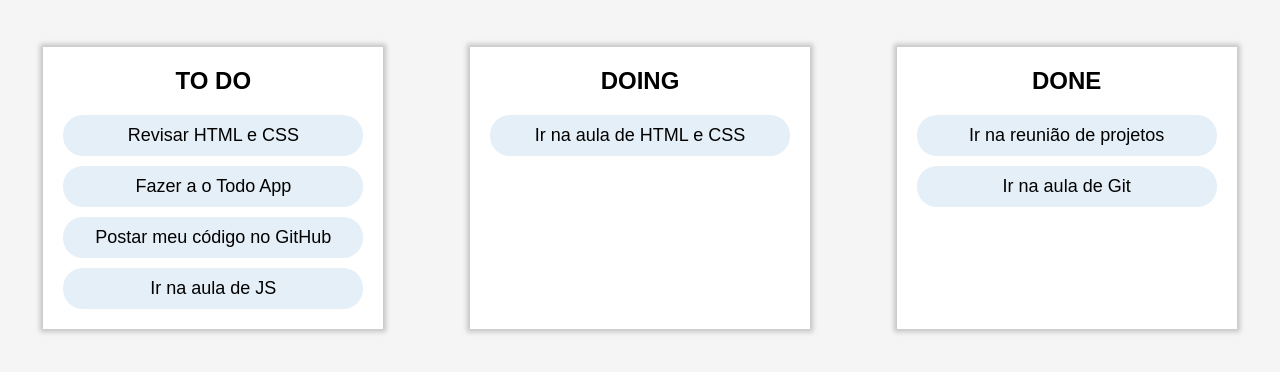
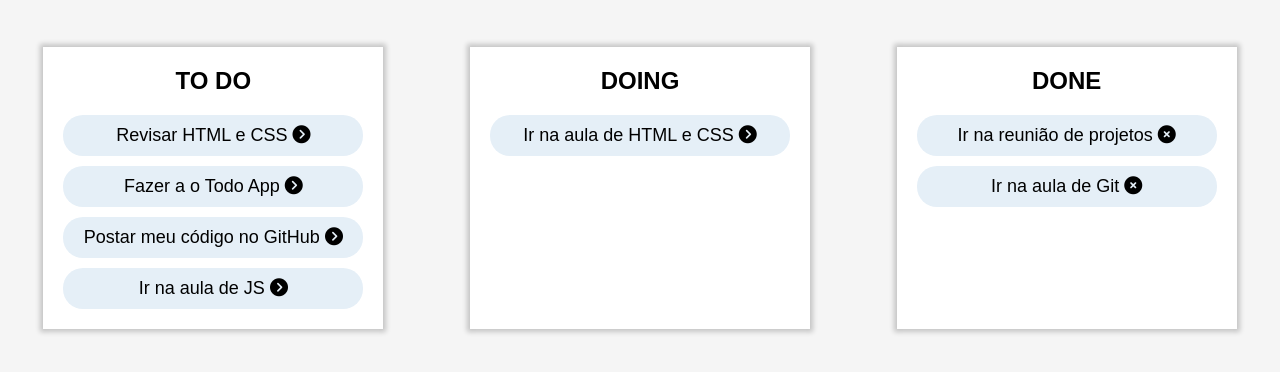
Before and after one commit to viniciusM98/todo_list, a plain HTML site: page index.html in a window 1280 px wide. Shown: the part 170-542 px from the top of the page. Drawn offline with Linux system fonts and the light colour scheme.

Commit message:
Add buttons of TODO, DOING, DONE

```diff
--- a/css/style.css
+++ b/css/style.css
@@ -42,18 +42,6 @@ h1{
   align-content: center;
 }
 
-.input{
-  border: 1px solid #e6ecf0;
-  height: 40px;
-  padding: 0 10px;
-  width: 350px;
-  margin-right: 10px;
-}
-
-.fa-plus-square{
-  font-size: 40px;
-}
-
 .set{
   display: flex;
   margin: 50px auto;
@@ -87,3 +75,15 @@ h1{
   background: #e5eff7;
   list-style: none;
 }
+
+.input{
+  border: 1px solid #e6ecf0;
+  height: 40px;
+  padding: 0 10px;
+  width: 350px;
+  margin-right: 10px;
+}
+
+.fa-plus-square{
+  font-size: 40px;
+}
--- a/index.html
+++ b/index.html
@@ -13,30 +13,30 @@
       <h1>Todo App</h1>
       <div class="add">
         <input type="text" class="input" name="todo" placeholder="Adicione um novo todo"/>
-        <button type="button"><i class="fas fa-plus-square"></i></button>
+        <button><i class="fas fa-plus-square"></i></button>
       </div>
     </section>
     <section class="set">
       <div class="card">
         <h2>To Do</h2>
         <ul>
-          <li>Revisar HTML e CSS</li>
-          <li>Fazer a o Todo App</li>
-          <li>Postar meu código no GitHub</li>
-          <li>Ir na aula de JS</li>
+          <li>Revisar HTML e CSS <button><i class="fas fa-chevron-circle-right"></i></button></li>
+          <li>Fazer a o Todo App <button><i class="fas fa-chevron-circle-right"></i></button></li>
+          <li>Postar meu código no GitHub <button><i class="fas fa-chevron-circle-right"></i></button></li>
+          <li>Ir na aula de JS <button><i class="fas fa-chevron-circle-right"></i></button></li>
         </ul>
       </div>
       <div class="card">
         <h2>Doing</h2>
         <ul>
-          <li>Ir na aula de HTML e CSS</li>
+          <li>Ir na aula de HTML e CSS <button><i class="fas fa-chevron-circle-right"></i></button></li>
         </ul>
       </div>
       <div class="card">
         <h2>Done</h2>
         <ul>
-          <li>Ir na reunião de projetos</li>
-          <li>Ir na aula de Git</li>
+          <li>Ir na reunião de projetos <button><i class="fas fa-times-circle"></i></button></li>
+          <li>Ir na aula de Git <button><i class="fas fa-times-circle"></i></button></li></li>
         </ul>
       </div>
     </section>
```
